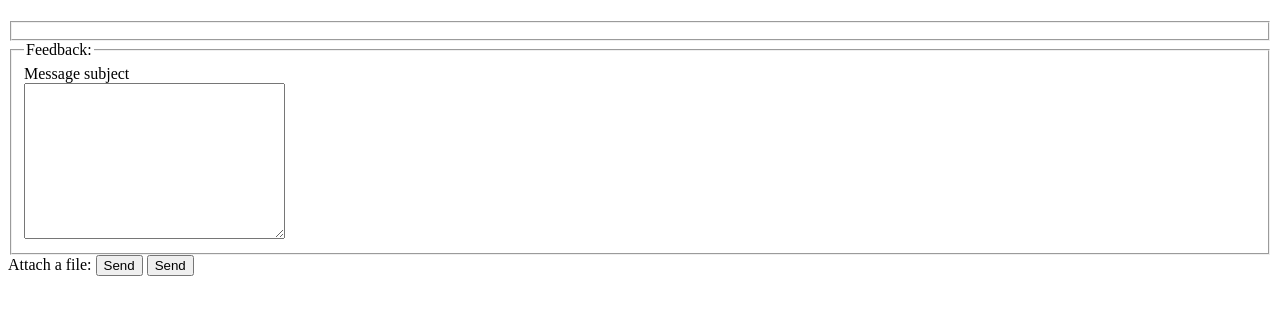
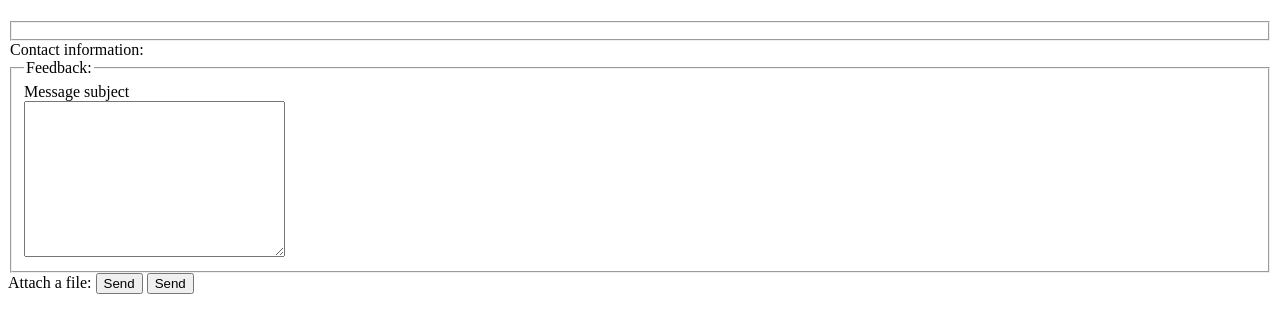
Before and after one commit to johansamoila1/HTML, a plain HTML site: page htmlForms.html in a window 1280 px wide. Drawn offline with Linux system fonts and the light colour scheme.

Commit message:
Test change

```diff
--- a/htmlForms.html
+++ b/htmlForms.html
@@ -16,6 +16,7 @@
     <Fieldset>
 
     </Fieldset>
+    <legend>Contact information:</legend>
     <Fieldset>
         <legend>Feedback:</legend>
         <label for="subj">Message subject</label><br>
```
